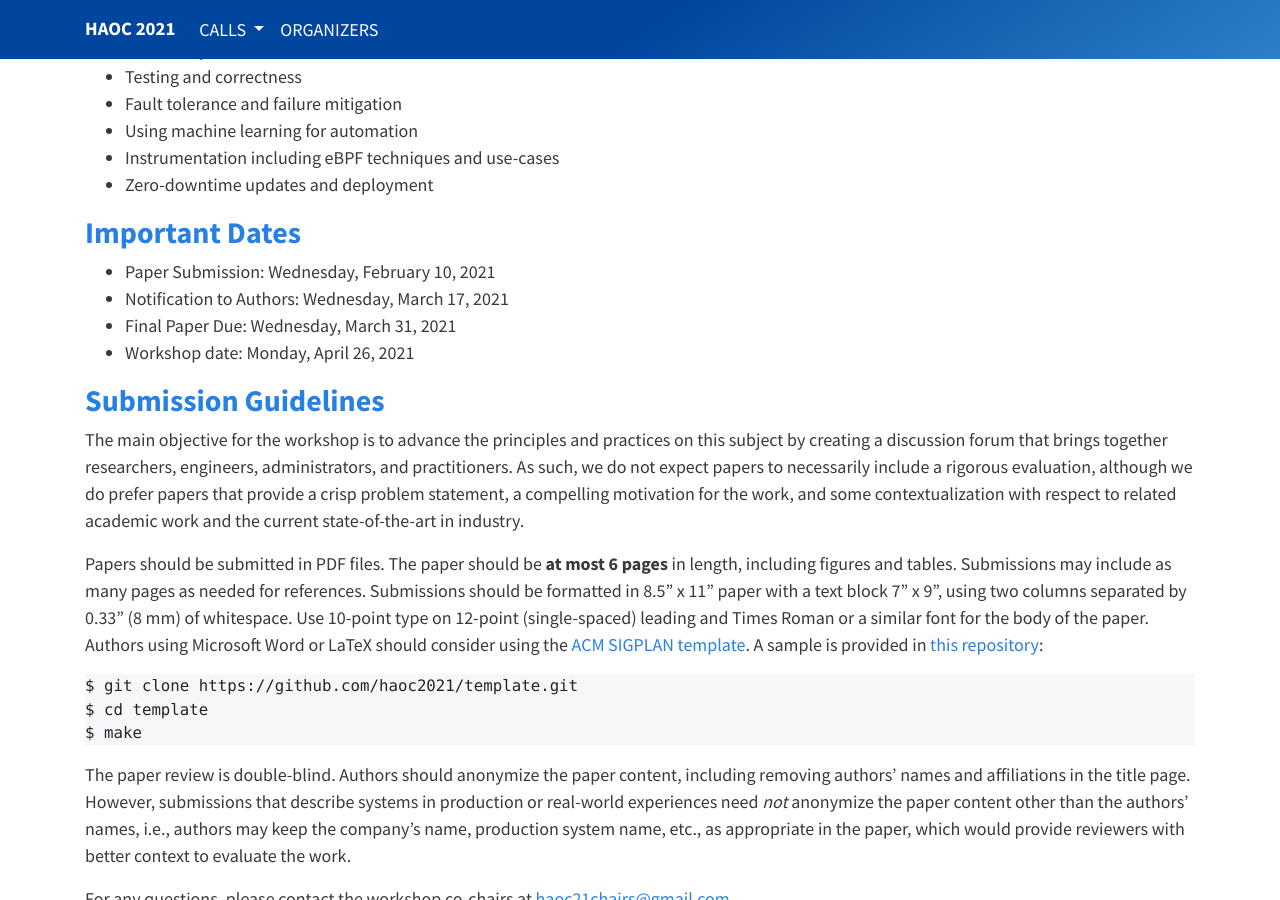
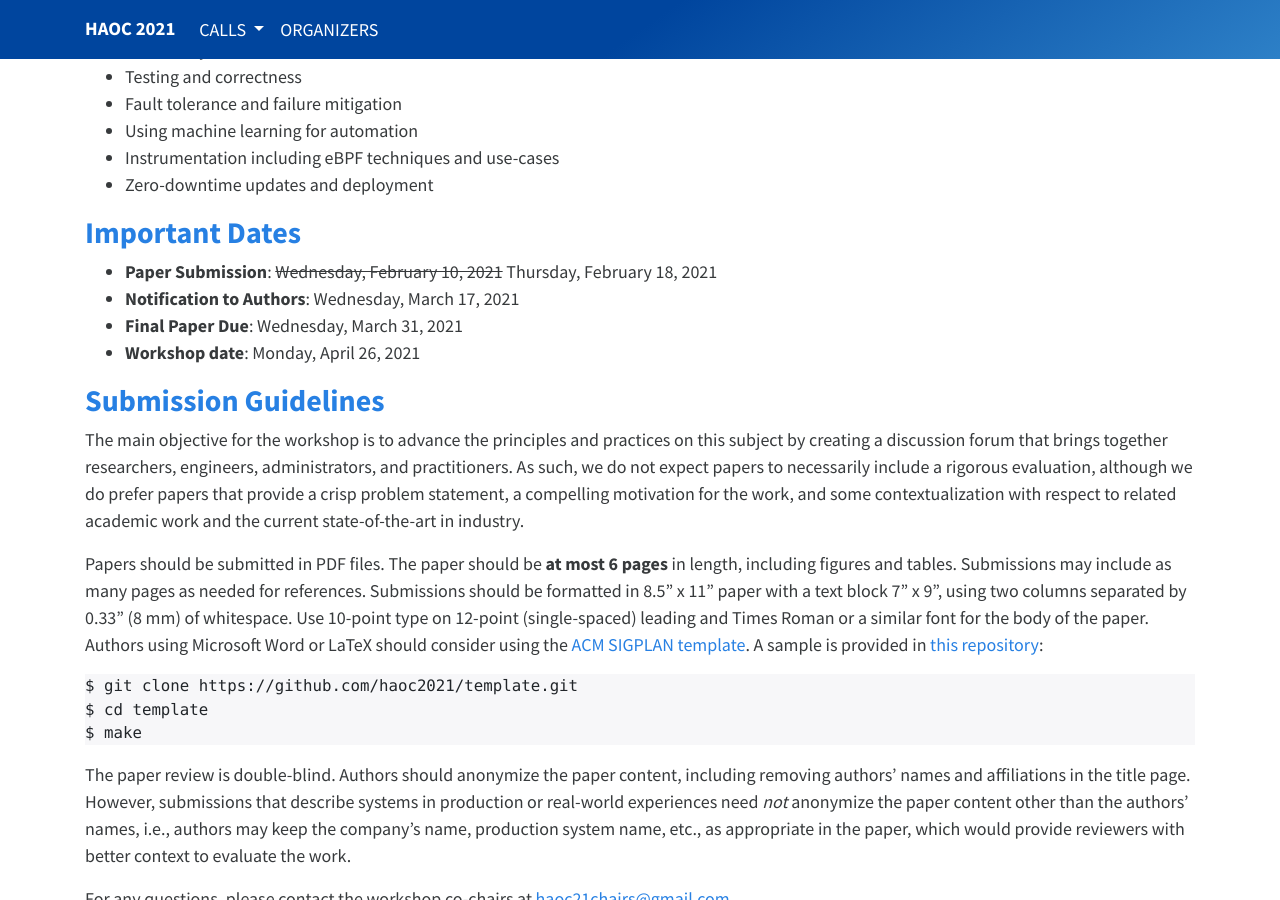
Before and after one commit to haoc2021/haoc2021.github.io, a Jekyll site: the page built from cfp.md, in a window 1280 px wide and 900 px high, scrolled down 725 px. Built offline with Jekyll 4.4.1, drawn with Linux system fonts in a browser that asks for light colours.

Commit message:
extend the submission deadline

```diff
--- a/cfp.md
+++ b/cfp.md
@@ -32,10 +32,12 @@ Relevant topics include, but are not limited to:
 
 <h2 class="text-primary">Important Dates</h2>
 
-* Paper Submission: Wednesday, February 10, 2021
-* Notification to Authors: Wednesday, March 17, 2021
-* Final Paper Due: Wednesday, March 31, 2021
-* Workshop date: Monday, April 26, 2021
+<ul>
+<li><b>Paper Submission</b>: <s>Wednesday, February 10, 2021</s> Thursday, February 18, 2021</li>
+<li><b>Notification to Authors</b>: Wednesday, March 17, 2021</li>
+<li><b>Final Paper Due</b>: Wednesday, March 31, 2021</li>
+<li><b>Workshop date</b>: Monday, April 26, 2021</li>
+</ul>
 
 <h2 class="text-primary">Submission Guidelines</h2>
 
```
Also changed, not shown: index.md (+2 -1 lines).
